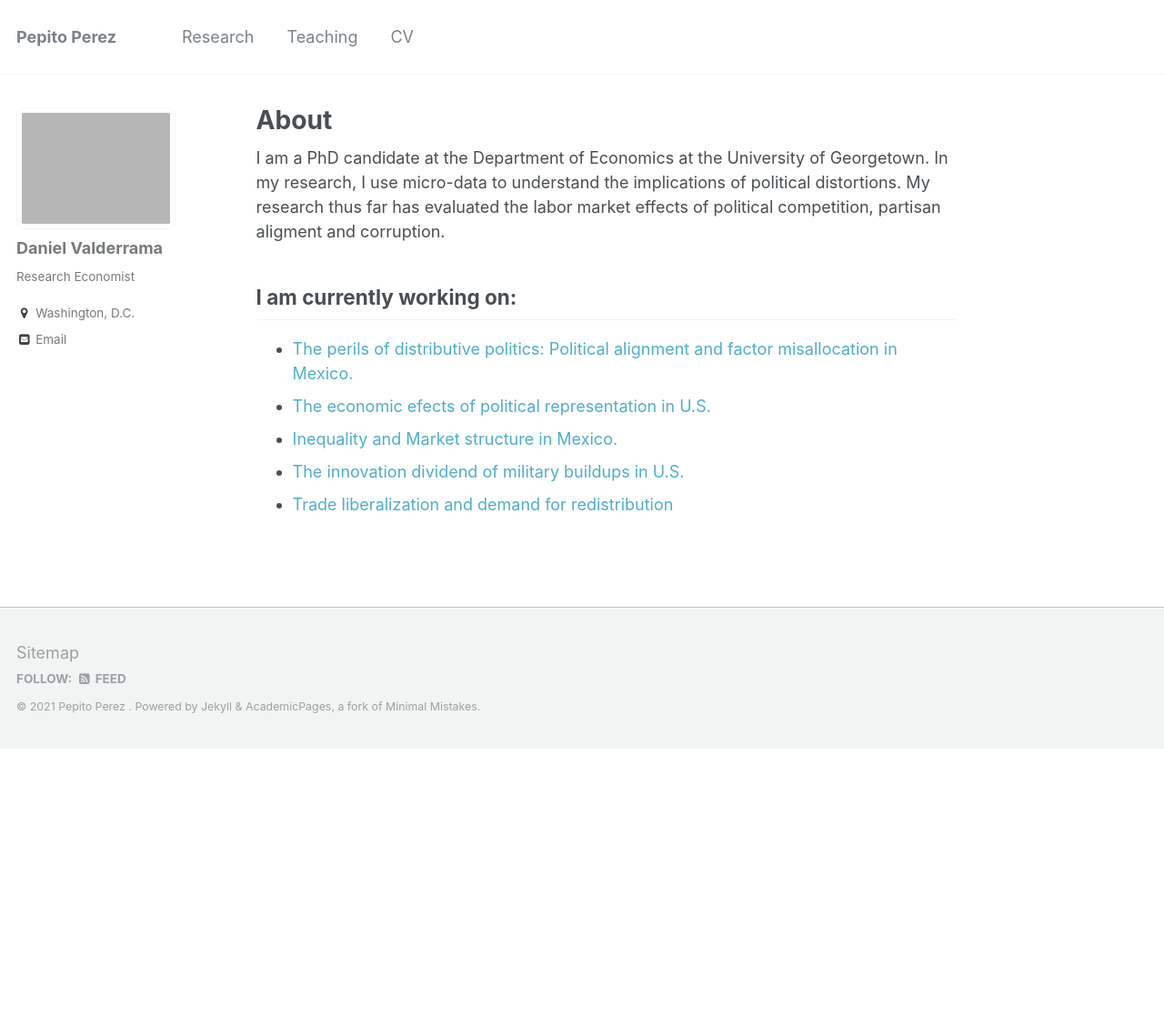
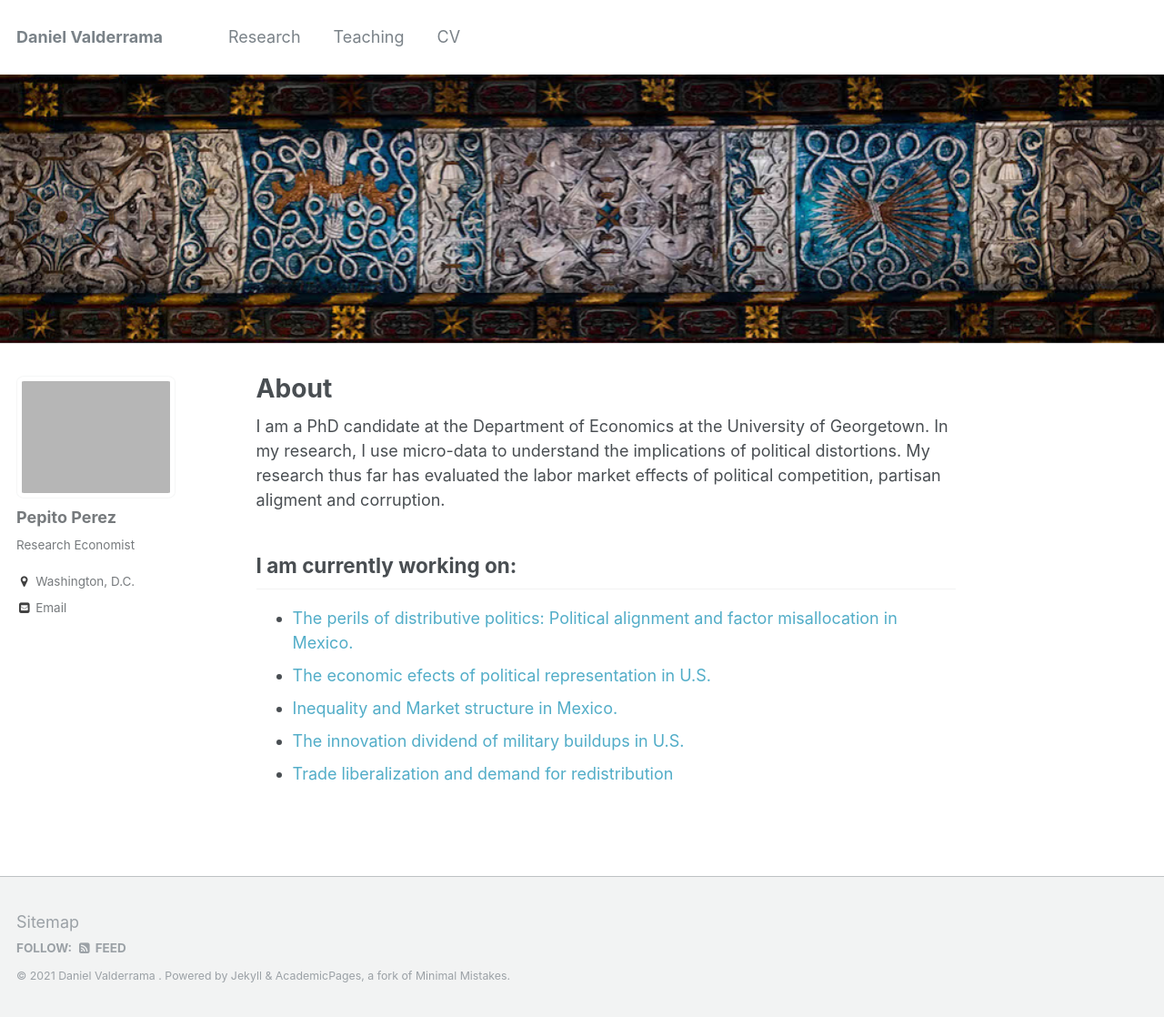
Before and after one commit to jomgarciaro/danielvalderrama.github.io, a Jekyll site: the page built from _pages/about.md, in a window 1280 px wide and 1118 px high. Shown: the whole window at 91% size. Built offline with Jekyll 4.4.1, drawn with Linux system fonts in a browser that asks for light colours; a style sheet for code colours, icons or effects is not loaded.

```diff
--- a/_config.yml
+++ b/_config.yml
@@ -7,13 +7,13 @@
 
 # Site Settings
 locale                   : "en-US"
-title                    : "Pepito Perez"
+title                    : "Daniel Valderrama"
 title_separator          : "-"
-name                     : &name "Pepito Perez "
+name                     : &name "Daniel Valderrama "
 description              : &description "Research website"
-url                      : https://jomgarciaro.github.io/danielvalderrama2/ # the base hostname & protocol for your site e.g. "https://mmistakes.github.io"
+url                      : "https://jomgarciaro.github.io/danielvalderrama.github.io/"
 baseurl                  : "" # the subpath of  your site, e.g. "/blog"
-repository               : "https://github.com/jomgarciaro/danielvalderrama2"
+repository               : "https://github.com/jomgarciaro/danielvalderrama.github.io"
 teaser                   :  # filename of teaser fallback teaser image placed in /images/, .e.g. "500x300.png"
 breadcrumbs              : false # true, false (default)
 words_per_minute         : 160
@@ -74,12 +74,12 @@ social:
 analytics:
   provider               :  # "custom" false (default), "google", "google-universal", "custom"
   google:
-    tracking_id          : #"UA-44617482-2"
+    tracking_id          :
 
 
 # Site Author
 author:
-  name             : "Daniel Valderrama"
+  name             : "Pepito Perez"
   avatar           : "profile.png"
   bio              : "Research Economist"
   location         : "Washington, D.C."
--- a/_pages/about.md
+++ b/_pages/about.md
@@ -6,6 +6,9 @@ author_profile: true
 redirect_from:
   - /about/
   - /about.html
+header:
+  image: "/Header-min.jpg"
+  # caption: "Aljaferia Palace, Zaragoza, Spain"
 ---
 
 I am a PhD candidate at the Department of Economics at the University of Georgetown. In my research, I use micro-data to understand the implications of political distortions. My research thus far has evaluated the labor market effects of political competition, partisan aligment and corruption.
```
Also changed, not shown: _research/2020-03-21-exporters-agglomeration.md (+1 -2 lines), images/Header-min.jpg (added).
